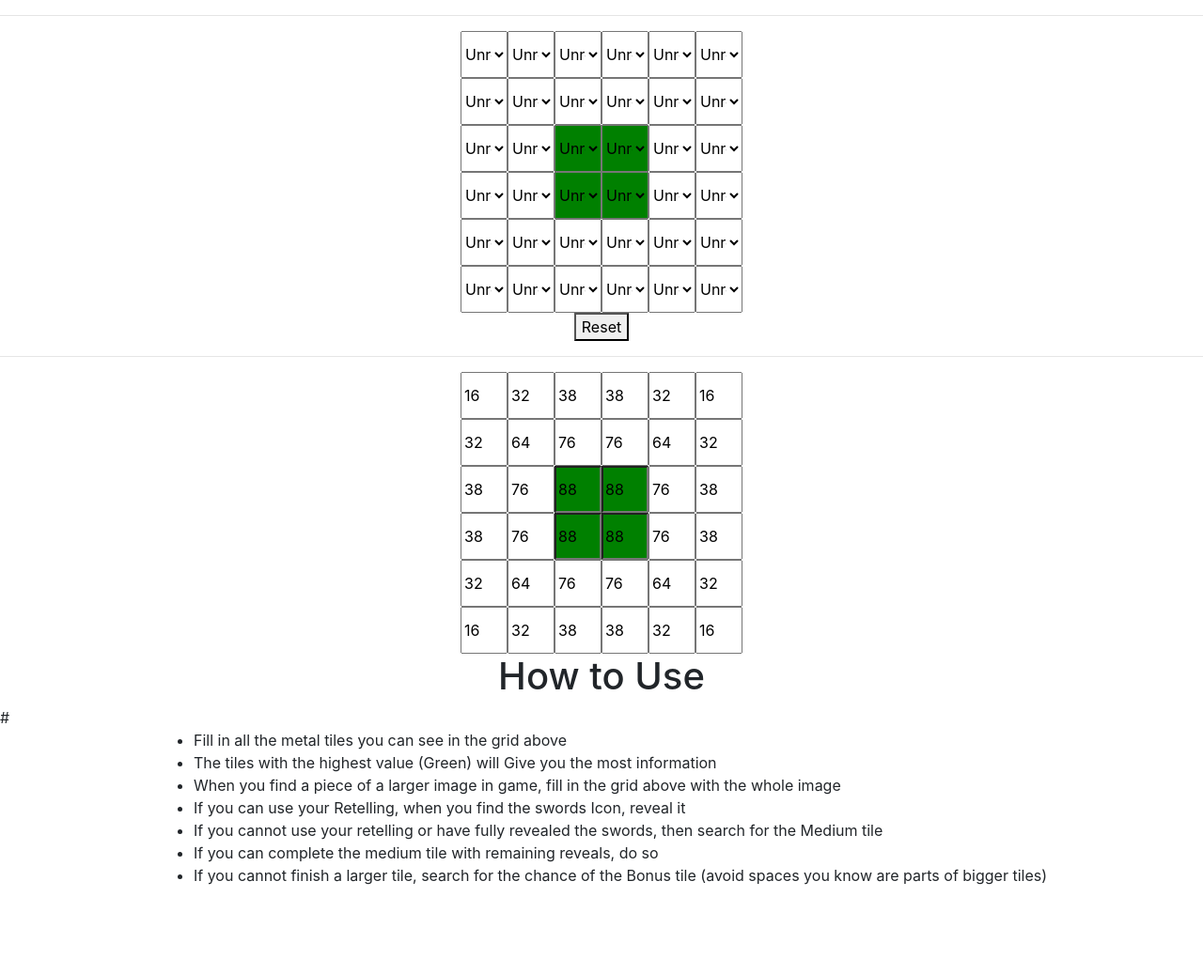
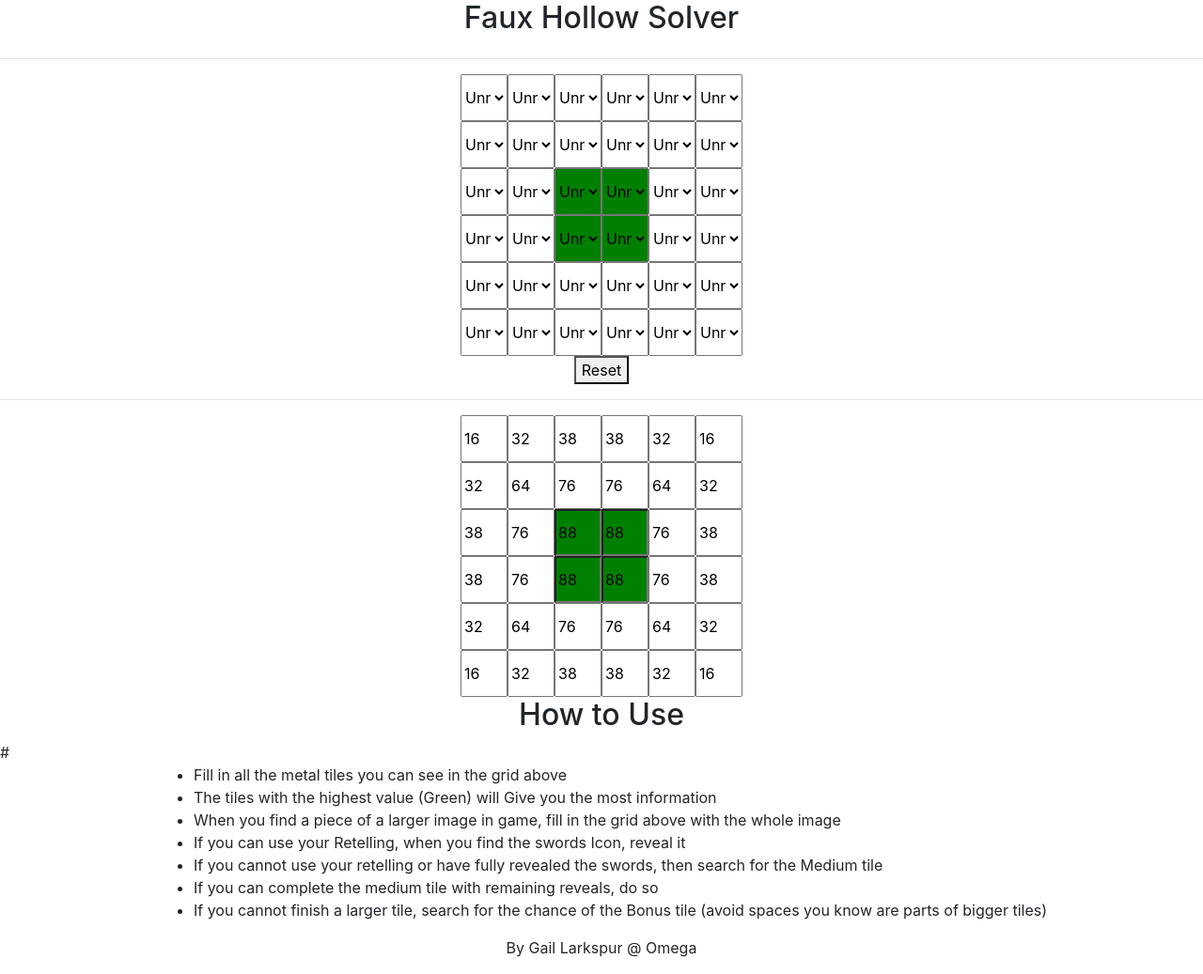
Before and after one commit to Stormgail/stormgail.github.io, a plain HTML site: page index.html in a window 1280 px wide. Shown: the whole page at 94% size. Before the commit the page ends 960 px from the top, so only its background shows below. Drawn offline with nearby package versions, Linux system fonts and the light colour scheme.

Commit message:
Title and Credit

```diff
--- a/index.html
+++ b/index.html
@@ -481,7 +481,7 @@ function buildGrid()
 </head>
 <body>
 
-
+    <div class="container"><h2>Faux Hollow Solver</h2></div>
     <div class="container" ><table id='MessageSection'></table></div>
     <hr>
 
@@ -494,7 +494,7 @@ function buildGrid()
 
     <div id='instructions' >
         <div class="container">
-        <h1>How to Use</h1>
+        <h2>How to Use</h2>
     </div>#
     <div class="container">
         <ul>
@@ -507,7 +507,9 @@ function buildGrid()
             <li>If you cannot finish a larger tile, search for the chance of the Bonus tile (avoid spaces you know are parts of bigger tiles)</li>
         </ul>
     </div>
-
+    <div class="container">
+        <p>By Gail Larkspur @ Omega</p>
+    </div>
 </div>
 </body>
 </html>
```
